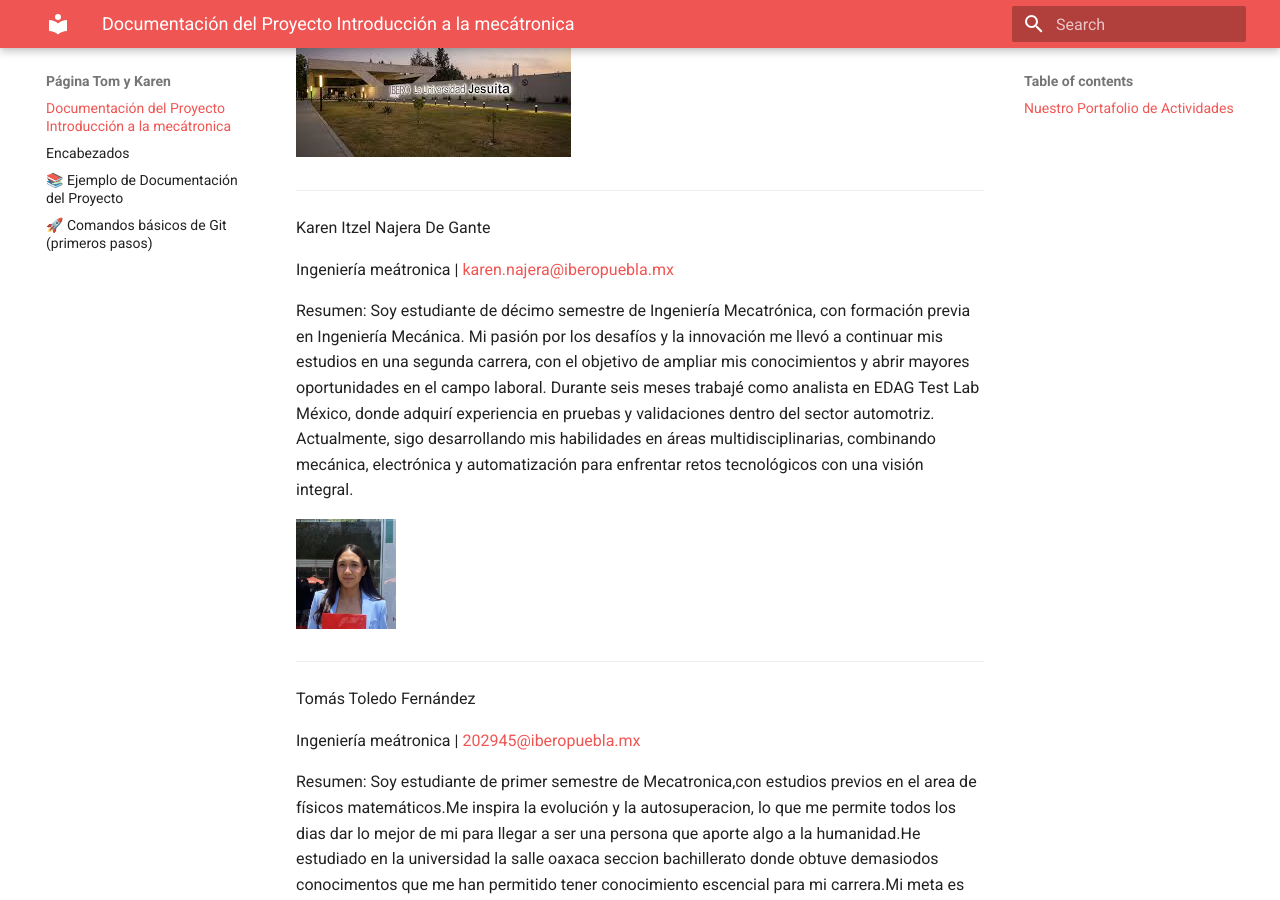
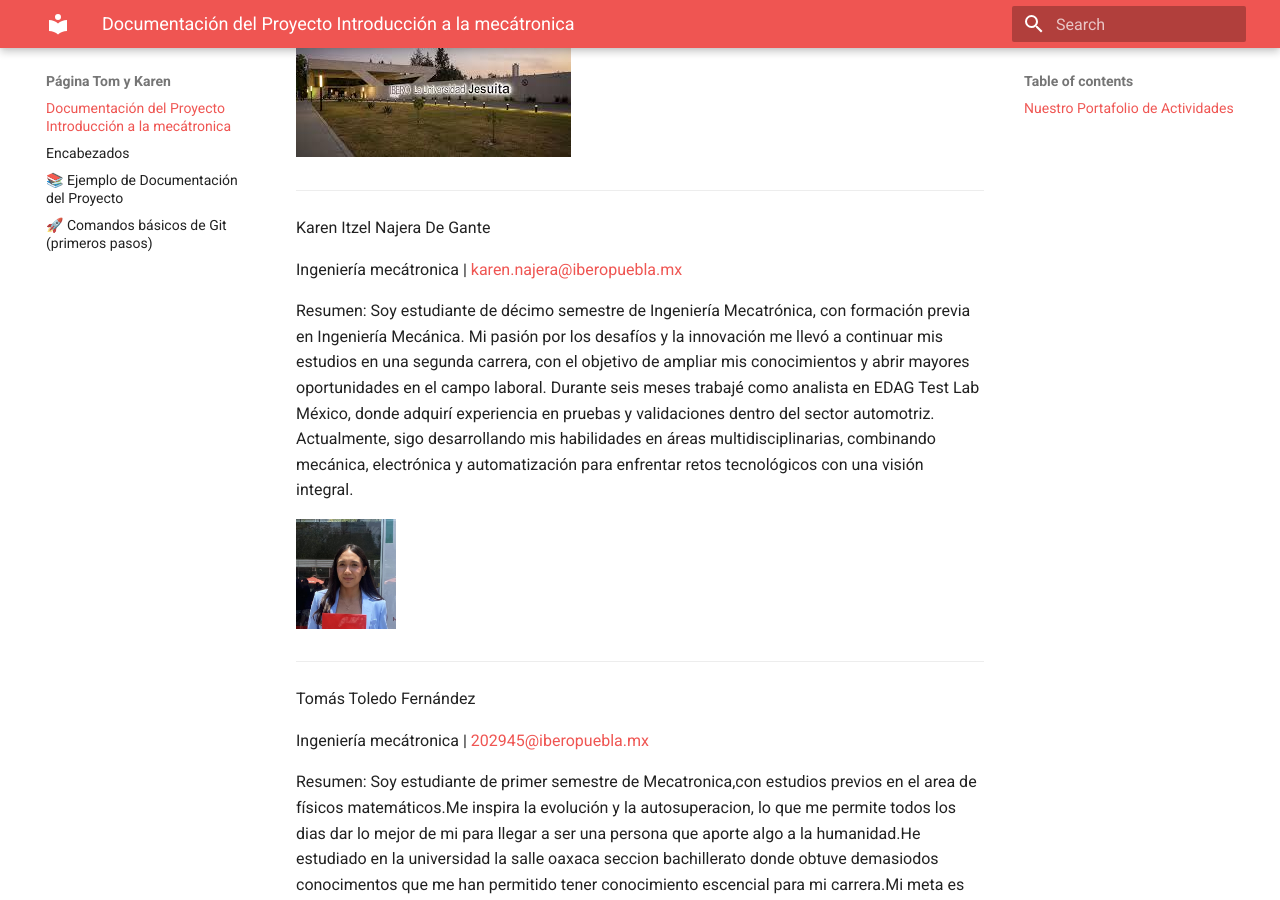
Before and after one commit to Karennadg/PortafolioIbero, an MkDocs documentation site: the page built from docs/index.md, in a window 1280 px wide and 900 px high, scrolled down 365 px. Built offline with MkDocs 1.6.1 and Material for MkDocs 9.7.7, drawn with Linux system fonts in a browser that asks for light colours.

Commit message:
trabajo final 1

```diff
--- a/docs/index.md
+++ b/docs/index.md
@@ -10,7 +10,7 @@ Departamento de Ciencias e Ingenierías | Universidad Iberoamericana Puebla, Mé
 
 Karen Itzel Najera De Gante
 
-Ingeniería meátronica | [karen.najera@iberopuebla.mx](karen.najera@iberopuebla.mx)
+Ingeniería mecátronica | [karen.najera@iberopuebla.mx](karen.najera@iberopuebla.mx)
 
 
 Resumen:
@@ -21,7 +21,7 @@ Soy estudiante de décimo semestre de Ingeniería Mecatrónica, con formación p
 ---
 Tomás Toledo Fernández
 
-Ingeniería meátronica | [202945@iberopuebla.mx](202945@iberopuebla.mx)
+Ingeniería mecátronica | [202945@iberopuebla.mx](202945@iberopuebla.mx)
 
 
 Resumen:
```
